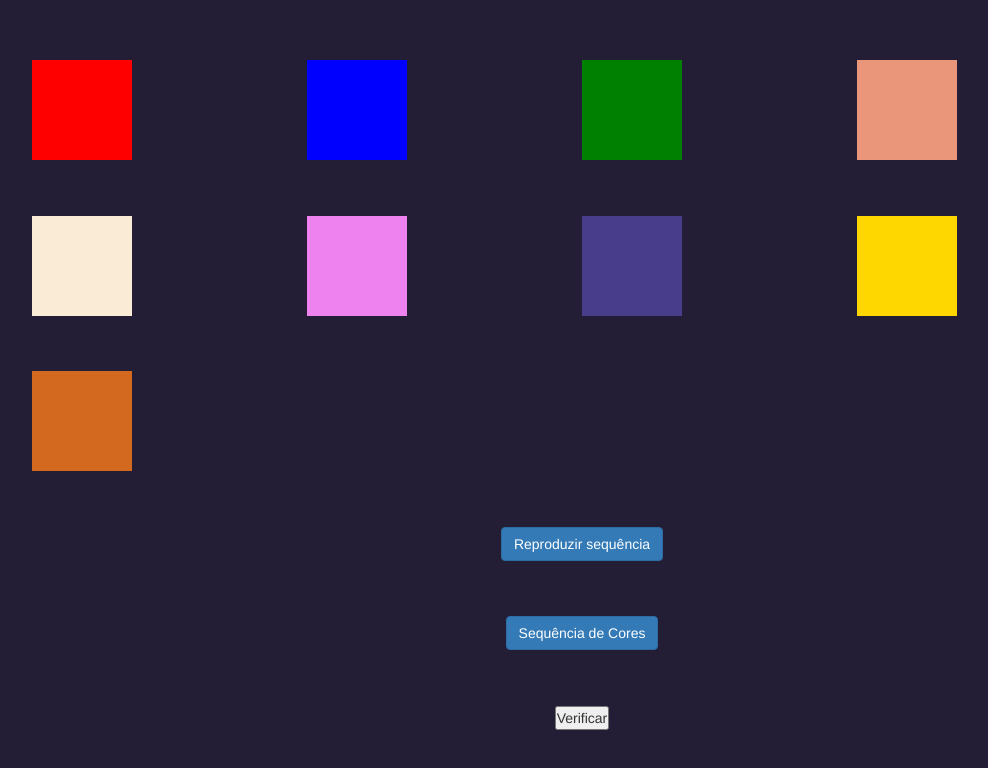
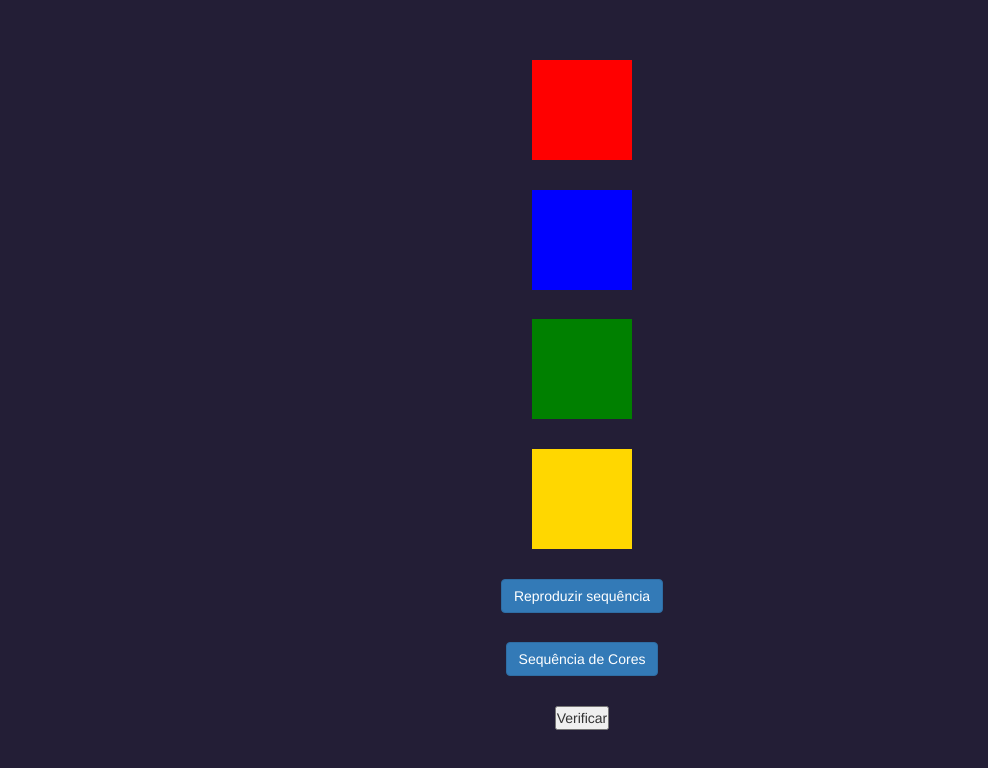
Before and after one commit to LucasPereiraM/jogo-memoria, a Next.js app: page / in a window 1280 px wide. Shown: the top 768 px of the page, without its empty margins (58-1046 px from the left). Built offline with nearby package versions, Linux system fonts and the light colour scheme.

Commit message:
✨ feat: sequence
Adição inicial do sistema de sequência do jogo

```diff
--- a/src/pages/index.js
+++ b/src/pages/index.js
@@ -2,75 +2,53 @@ import Head from 'next/head';
 import Image from 'next/image';
 import { Inter } from 'next/font/google';
 import styles from '@/styles/Home.module.css';
-import { useState,useEffect } from 'react';
+import { useState, useEffect } from 'react';
 
 const inter = Inter({ subsets: ['latin'] })
 
 
 export default function Home() {
-  const [ color, setColor ] = useState("colorGreen");
-  const possibleColors = ['colorBlue','colorGreen','colorRed','colorChocolate','colorSalmon','colorWhite','colorViolet','colorSlateBlue','colorGold'];
+  const [color, setColor] = useState("colorGreen");
+  const possibleColors = ['colorBlue', 'colorGreen', 'colorRed', 'colorGold'];
 
   const red = 'colorRed';
   const blue = 'colorBlue';
   const green = 'colorGreen';
-  const chocolate = 'colorChocolate';
-  const salmon = 'colorSalmon';
-  const white = 'colorWhite';
-  const violet = 'colorViolet';
-  const slateBlue = 'colorSlateBlue';
   const gold = 'colorGold';
 
   const randomColorIndex = () => {
-    return Math.floor(Math.random()*possibleColors.length);
+    return Math.floor(Math.random() * possibleColors.length);
   }
 
-  const pickColors = ()=>{
+  const pickColors = () => {
     const array = [];
-    for (let i = 0; i<4;i++){
+    for (let i = 0; i < 4; i++) {
       array.push(possibleColors[randomColorIndex()]);
     }
     return array;
   };
 
-  const [pickedColors,setPickedColors] = useState(pickColors());
+  const [pickedColors, setPickedColors] = useState(pickColors());
 
-  useEffect(()=>{
-    document.getElementById('modalButton').onclick = () =>{
+  useEffect(() => {
+    document.getElementById('modalButton').onclick = () => {
       setPickedColors(pickColors());
     };
   })
 
   const clickedColors = [];
 
-  useEffect( ()=> {
-    document.getElementById('squareRed').onclick = () =>{
-      clickedColors.push('colorRed');
+  const colorPush = (color) =>{
+    document.getElementById('square' + color).onclick = () => {
+      clickedColors.push('color' + color);
     };
-    document.getElementById('squareBlue').onclick = () =>{
-      clickedColors.push('colorBlue');
-    };
-    document.getElementById('squareGreen').onclick = () =>{
-      clickedColors.push('colorGreen');
-    };
-    document.getElementById('squareSalmon').onclick = () =>{
-      clickedColors.push('colorSalmon');
-    };
-    document.getElementById('squareWhite').onclick = () =>{
-      clickedColors.push('colorWhite');
-    };
-    document.getElementById('squareViolet').onclick = () =>{
-      clickedColors.push('colorViolet');
-    };
-    document.getElementById('squareSlateBlue').onclick = () =>{
-      clickedColors.push('colorSlateBlue');
-    };
-    document.getElementById('squareGold').onclick = () =>{
-      clickedColors.push('colorGold');
-    };
-    document.getElementById('squareChocolate').onclick = () =>{
-      clickedColors.push('colorChocolate');
-    };
+  }
+
+  useEffect(() => {
+    colorPush('Blue');
+    colorPush('Green');
+    colorPush('Red');
+    colorPush('Gold');
   })
 
   const compareArrays = (pickedColors, clickedColors) => {
@@ -87,17 +65,27 @@ export default function Home() {
     }
   };
 
-  useEffect(()=>{
-    document.getElementById('verifyResult').onclick = () =>{
-      if(compareArrays(pickedColors,clickedColors) == true){
+  useEffect(() => {
+    document.getElementById('verifyResult').onclick = () => {
+      if (compareArrays(pickedColors, clickedColors) == true) {
         document.getElementById('textResult').innerHTML = "CORRETO!";
       }
-      else{
+      else {
         document.getElementById('textResult').innerHTML = "ERRADO!";
       }
 
     };
   })
+
+  const delay = ms => new Promise(
+    resolve => setTimeout(resolve, ms)
+  );
+
+  const handleClick = async event => {
+    document.getElementById('squareRed').classList.add('colorActive')
+    await delay(1000);
+    document.getElementById('squareRed').classList.remove('colorActive')
+  };
 
   return (
     <>
@@ -112,25 +100,23 @@ export default function Home() {
       </Head>
       <main className={styles.main}>
 
-        <div className={styles.grid}>
+        <div className={styles.grid + styles.center}>
           <div className={styles.colorSquare + ' ' + red} id="squareRed" ></div>
-          <div className={styles.colorSquare + ' ' + blue} id="squareBlue"></div>
-          <div className={styles.colorSquare + ' ' + green} id="squareGreen"></div>
-          <div className={styles.colorSquare + ' ' + salmon} id="squareSalmon"></div>
         </div>
 
-        <div className={styles.grid}>
-          <div className={styles.colorSquare + ' ' + white} id="squareWhite"></div>
-          <div className={styles.colorSquare + ' ' + violet} id="squareViolet"></div>
-          <div className={styles.colorSquare + ' ' + slateBlue} id="squareSlateBlue"></div>
+        <div className={styles.grid + styles.center}>
+          <div className={styles.colorSquare + ' ' + blue} id="squareBlue"></div>
+        </div>
+
+        <div className={styles.grid + styles.center}>
+          <div className={styles.colorSquare + ' ' + green} id="squareGreen"></div>
+        </div>
+
+        <div className={styles.grid + styles.center}>
           <div className={styles.colorSquare + ' ' + gold} id="squareGold"></div>
         </div>
 
-        <div className={styles.grid}>
-          <div className={styles.colorSquare + ' ' + chocolate} id="squareChocolate"></div>
-        </div>
-
-        <button class="btn btn-primary" id='sequenceButton'>
+        <button class="btn btn-primary" id='sequenceButton' onClick={handleClick}>
           Reproduzir sequência
         </button>
 
@@ -150,9 +136,9 @@ export default function Home() {
               <div class="modal-body">
                 <div className={styles.grid}>
                   <div className={styles.colorSquare + ' ' + pickedColors[0]}></div>
-                  <div className={styles.colorSquare + ' ' + pickedColors[1] }></div>
-                  <div className={styles.colorSquare + ' ' + pickedColors[2] }></div>
-                  <div className={styles.colorSquare + ' ' + pickedColors[3] }></div>
+                  <div className={styles.colorSquare + ' ' + pickedColors[1]}></div>
+                  <div className={styles.colorSquare + ' ' + pickedColors[2]}></div>
+                  <div className={styles.colorSquare + ' ' + pickedColors[3]}></div>
                 </div>
               </div>
               <div class="modal-footer">
@@ -167,7 +153,7 @@ export default function Home() {
           <button id='verifyResult'>
             Verificar
           </button>
-          <p id = 'textResult'>
+          <p id='textResult'>
           </p>
         </div>
 
--- a/src/styles/globals.css
+++ b/src/styles/globals.css
@@ -118,6 +118,14 @@ a {
   background-color: red;
 }
 
+.colorGold{
+  background-color: gold;
+}
+
+.colorActive{
+  filter: brightness(50%);
+}
+
 .colorChocolate{
   background-color: chocolate;
 }
@@ -137,7 +145,3 @@ a {
 .colorSlateBlue{
   background-color:darkslateblue;
 }
-
-.colorGold{
-  background-color: gold;
-}
```
